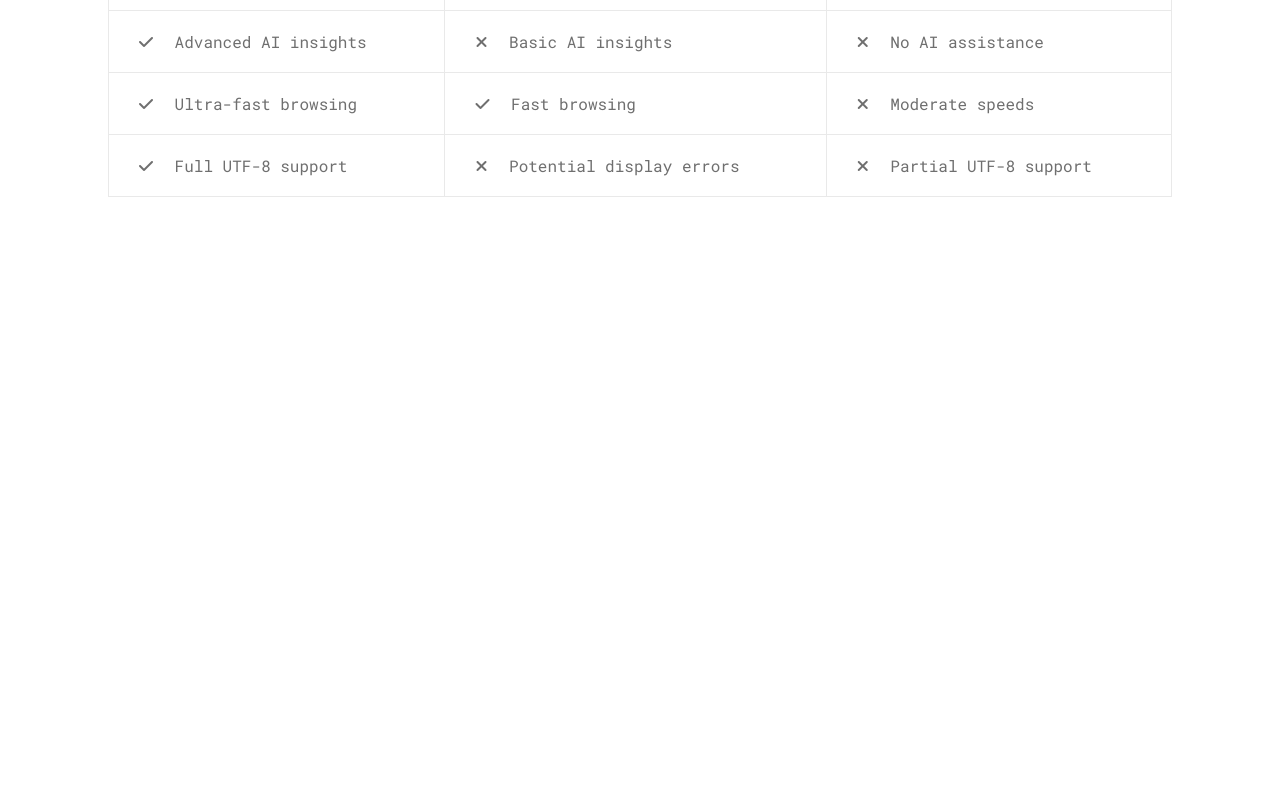
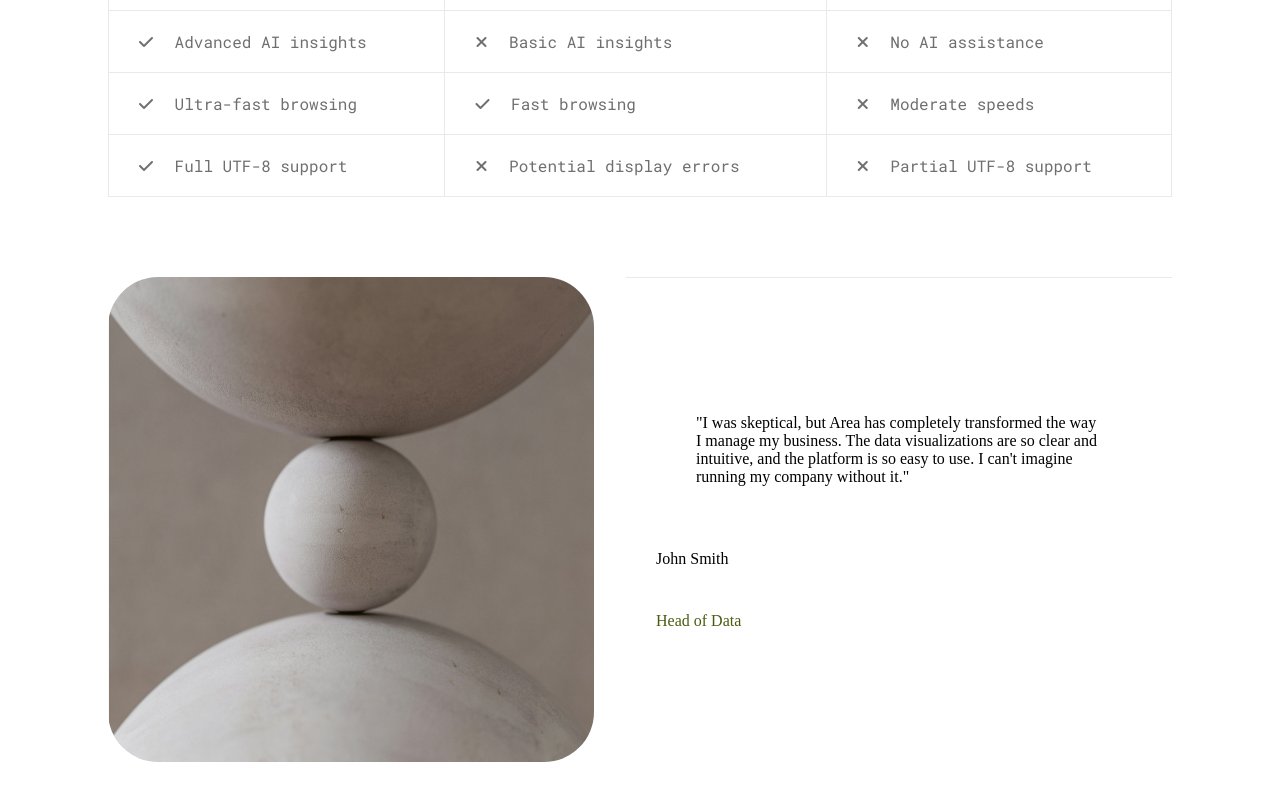
Before and after one commit to Chloe-cstr/area, a React (Vite) app: page / in a window 1280 px wide. Shown: the part 4837-5637 px from the top of the page. Before the commit the page ends 5072 px from the top, so only its background shows below. Built offline with nearby package versions, Linux system fonts and the light colour scheme; the HTML template or start-up script is replaced by a standard one.

Commit message:
add citation of client on section specs

```diff
--- a/src/components/Specs/Specs.jsx
+++ b/src/components/Specs/Specs.jsx
@@ -1,6 +1,7 @@
 import './specs.scss';
 import Button from '../Button/Button';
 import Table from '../Table/Table';
+import img from '../../assets/image_boule.png'
 
 const Specs = () =>{
     const specsData = {
@@ -51,6 +52,20 @@ const Specs = () =>{
             <div className='specs__table'>
                 <Table data={specsData}/>
             </div>
+            <div className='specs__feedback'>
+                <div className='specs__feedback__img'>
+                    <img src={img} alt="image de formes" className='specs__feedback__img--width'/>
+                </div>
+                <div className='specs__feedback__text'>
+                    <blockquote className='specs__feedback__text__citation'>
+                        "I was skeptical, but Area has completely transformed the way I manage my business. The data visualizations are so clear and intuitive, and the platform is so easy to use. I can't imagine running my company without it."
+                    </blockquote>
+                    <figcaption className='specs__feedback__text__author'>
+                        <p className='specs__feedback__text__author__name'>John Smith</p>
+                        <p className='specs__feedback__text__author__role'>Head of Data</p>
+                    </figcaption>
+                </div>
+            </div>
         </div>
     )
 };
--- a/src/components/Specs/specs.scss
+++ b/src/components/Specs/specs.scss
@@ -24,4 +24,49 @@
         overflow-x: auto;
         -webkit-overflow-scrolling: touch;
     }
+    &__feedback{
+        width: 100%;
+        display: flex;
+        margin-top: 80px;
+        gap: 32px;
+        @media (max-width: 1000px){
+            flex-direction: column;
+        }
+        &__img{
+            width: 50%;
+            @media (max-width: 1000px){
+                width: 100%;
+            }
+            &--width{
+                width: 100%;
+                height: auto;
+                object-fit: cover;
+                border-radius: 50px;
+            }
+        }
+        &__text{
+            width: 50%;
+            display: flex;
+            justify-content: center;
+            flex-direction: column;
+            gap: 32px;
+            padding: 30px;
+            border-top: 1px solid var.$color-four;
+            @media (max-width: 1000px){
+                width: 100%;
+                padding: 30px 0;
+            }
+            &__author{
+                display: flex;
+                flex-direction: column;
+                gap: 12px;
+                @media (max-width: 1000px){
+                    flex-direction: row;
+                }
+                &__role{
+                    color: var.$color-one;
+                }
+            }
+        }
+    }
 }
--- a/src/styles/bases/_base.scss
+++ b/src/styles/bases/_base.scss
@@ -63,3 +63,12 @@ a {
 span{
   color: var.$color-five;
 }
+
+blockquote{
+  font-family: var.$title-font;
+  font-size: var.$size-subtitle;
+  font-style: italic;
+  @media (max-width: 769px){
+    font-size: 28px;
+}
+}
```
Also changed, not shown: src/assets/image_boule.png (added).
